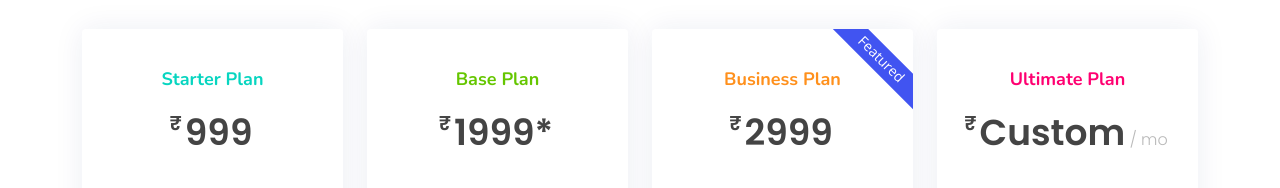
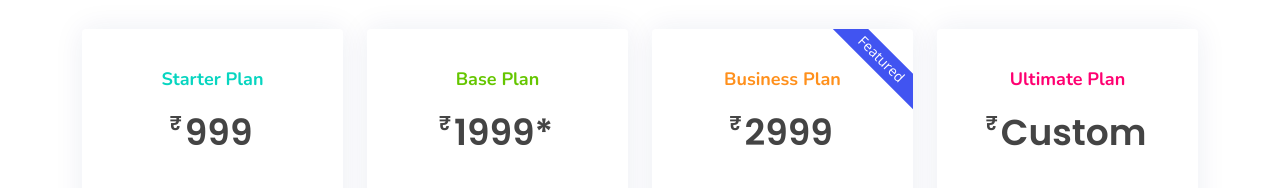
Before and after one commit to arihant427/company, a plain HTML site: page index.html in a window 1280 px wide. Shown: the part 3400-3588 px from the top of the page. Drawn offline with nearby package versions, Linux system fonts and the light colour scheme; files whose address does not match are found by name.

Commit message:
Update index.html

```diff
--- a/index.html
+++ b/index.html
@@ -567,7 +567,7 @@
           <div class="col-lg-3 col-md-6" data-aos="zoom-in" data-aos-delay="400">
             <div class="box">
               <h3 style="color: #ff0071;">Ultimate Plan</h3>
-              <div class="price"><sup>₹</sup>Custom<span> / mo</span></div>
+              <div class="price"><sup>₹</sup>Custom<span></span></div>
               <img src="assets/img/pricing-ultimate.png" class="img-fluid" alt="">
               <ul>
                 <li><b>Dynamic Website</b></li>
```
